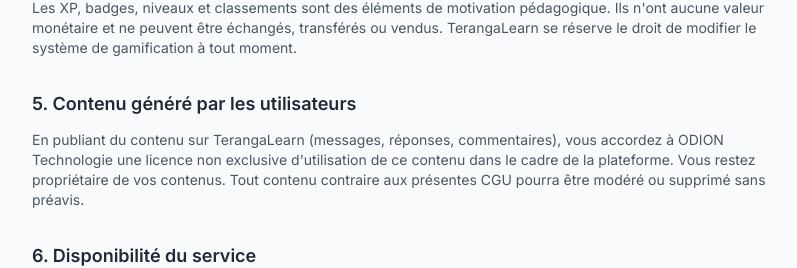
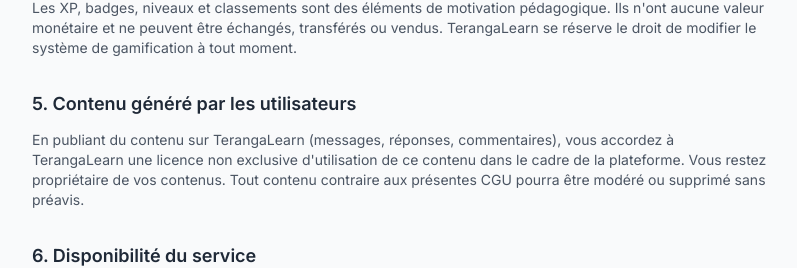
Before and after one commit to francisdiene/terangalearn, a Next.js app: page /cgu in a window 1280 px wide. Shown: the part 917-1185 px from the top of the page, without its empty margins (240-1037 px from the left). Built offline with nearby package versions, Linux system fonts and the light colour scheme.

Commit message:
Update licensing terms in user-generated content section

```diff
--- a/src/app/(legal)/cgu/page.tsx
+++ b/src/app/(legal)/cgu/page.tsx
@@ -55,7 +55,7 @@ export default function CGU() {
       <section className="mb-8">
         <h2 className="text-lg font-semibold text-gray-800 mb-3">5. Contenu généré par les utilisateurs</h2>
         <p className="text-sm text-gray-600">
-          En publiant du contenu sur TerangaLearn (messages, réponses, commentaires), vous accordez à ODION Technologie une licence non exclusive d'utilisation de ce contenu dans le cadre de la plateforme. Vous restez propriétaire de vos contenus. Tout contenu contraire aux présentes CGU pourra être modéré ou supprimé sans préavis.
+          En publiant du contenu sur TerangaLearn (messages, réponses, commentaires), vous accordez à TerangaLearn une licence non exclusive d'utilisation de ce contenu dans le cadre de la plateforme. Vous restez propriétaire de vos contenus. Tout contenu contraire aux présentes CGU pourra être modéré ou supprimé sans préavis.
         </p>
       </section>
 
```
